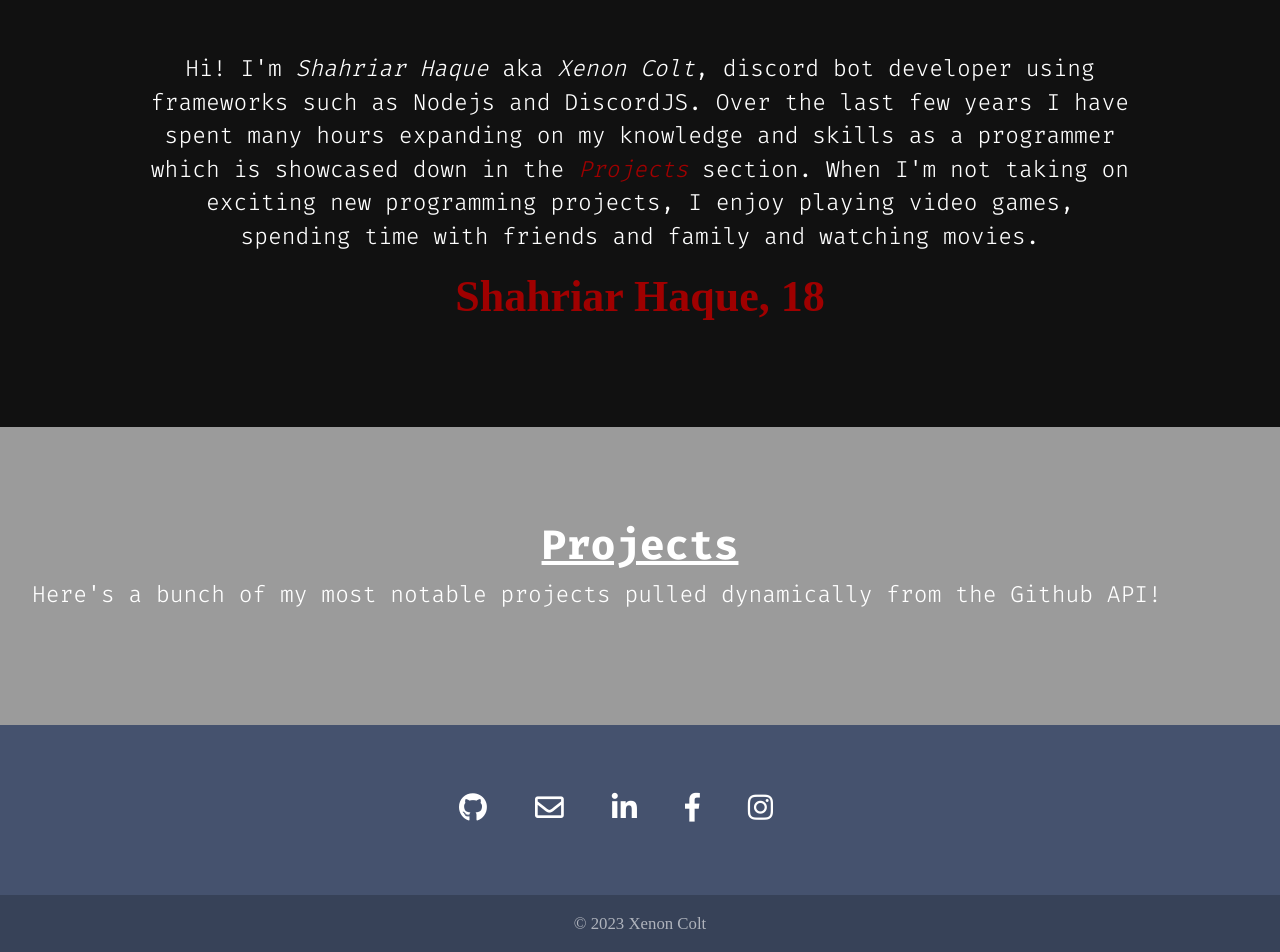
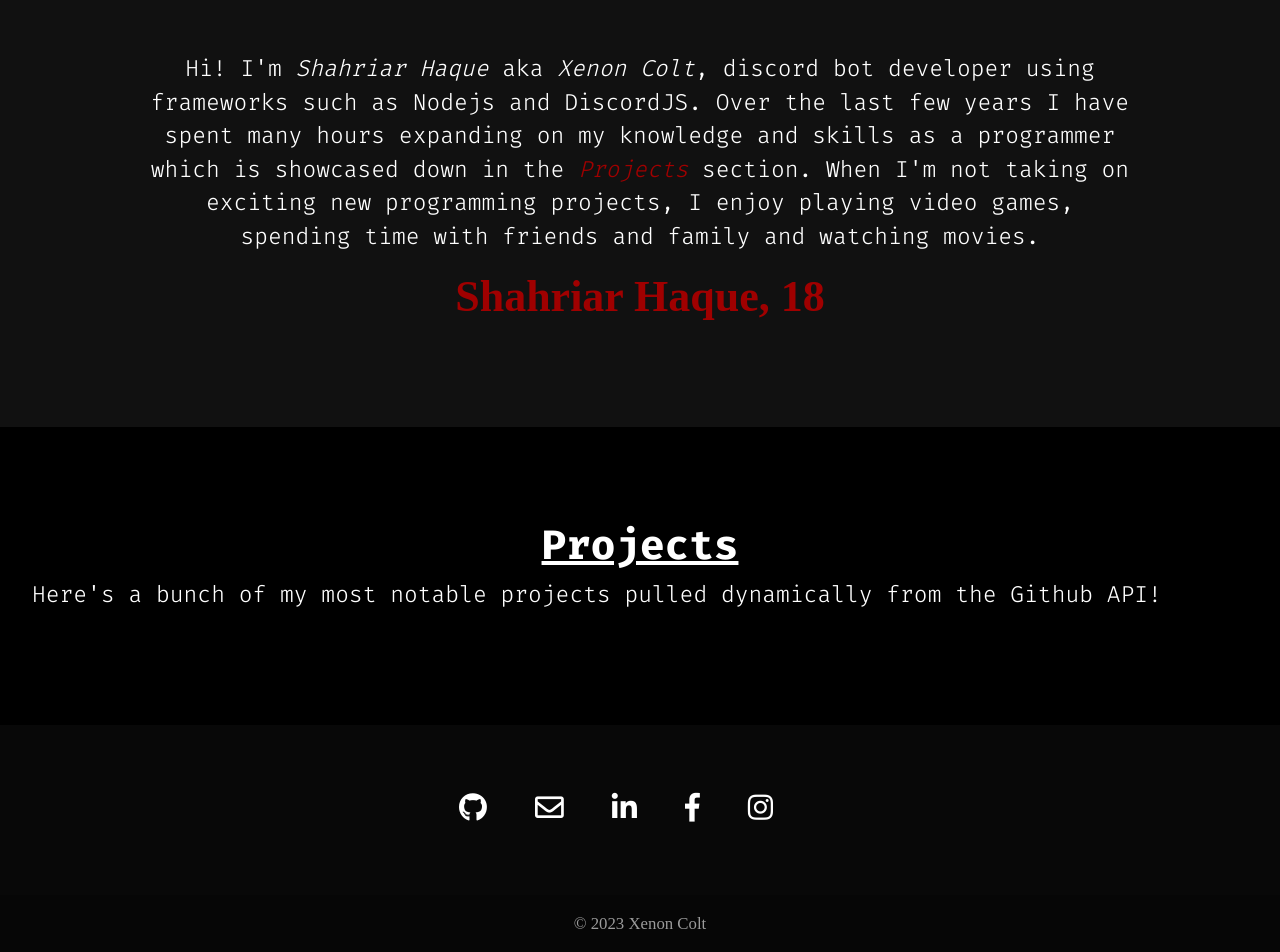
Before and after one commit to xenoncolt/xenoncoltsadpage, a plain HTML site: page index.html in a window 1280 px wide. Shown: the part 1269-2221 px from the top of the page. Drawn offline with nearby package versions, Linux system fonts and the light colour scheme; no server answers; files whose address does not match are found by name; a web font is replaced by a local one.

Commit message:
cool but not so cool

```diff
--- a/css/style.css
+++ b/css/style.css
@@ -238,6 +238,15 @@ section {
      padding: 20px;
    }
 
+   /*bg color*/
+   .bgcolor {
+    background-color: rgb(8, 8, 8);
+   }
+
+   #projects {
+    background-color: black;
+   }
+
 
 
 
--- a/index.html
+++ b/index.html
@@ -947,7 +947,7 @@
   </section>
 
   <!-- Contact Information/Footer -->
-  <footer class="page-footer font-small mdb-color">
+  <footer class="page-footer font-small bgcolor">
     <!-- Footer Elements -->
     <div class="container">
       <!-- Grid row-->
```
